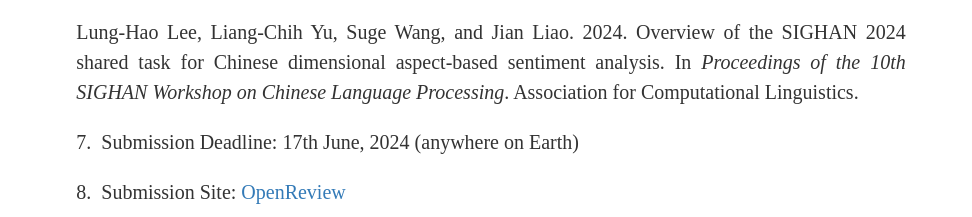
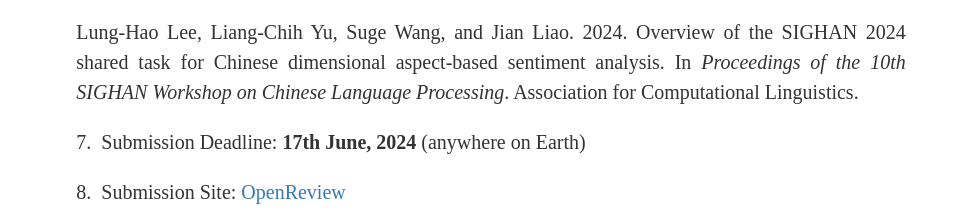
Before and after one commit to dimabsa2024/dimabas.github.io, a plain HTML site: page index.html in a window 1280 px wide. Shown: the part 10723-10940 px from the top of the page, without its empty margins (149-1121 px from the left). Drawn offline with nearby package versions, Linux system fonts and the light colour scheme.

Commit message:
Update index.html

```diff
--- a/index.html
+++ b/index.html
@@ -567,7 +567,7 @@
                     <br>
                     <p>Lung-Hao Lee, Liang-Chih Yu, Suge Wang, and Jian Liao. 2024. Overview of the SIGHAN 2024 shared task for Chinese dimensional aspect-based sentiment analysis. In <em>Proceedings of the 10th SIGHAN Workshop on Chinese Language Processing</em>. Association for Computational Linguistics.</p>
                     <br>
-                    <p>7.&nbsp;&nbsp;Submission Deadline: 17th June, 2024 (anywhere on Earth)</p>
+                    <p>7.&nbsp;&nbsp;Submission Deadline: <strong>17th June, 2024</strong> (anywhere on Earth)</p>
                     <br>
                     <p>8.&nbsp;&nbsp;Submission Site: <a href= https://openreview.net/group?id=aclweb.org/ACL/2024/Workshop/SIGHAN-10 target="_blank">OpenReview</a></p>
                     <br>
```
